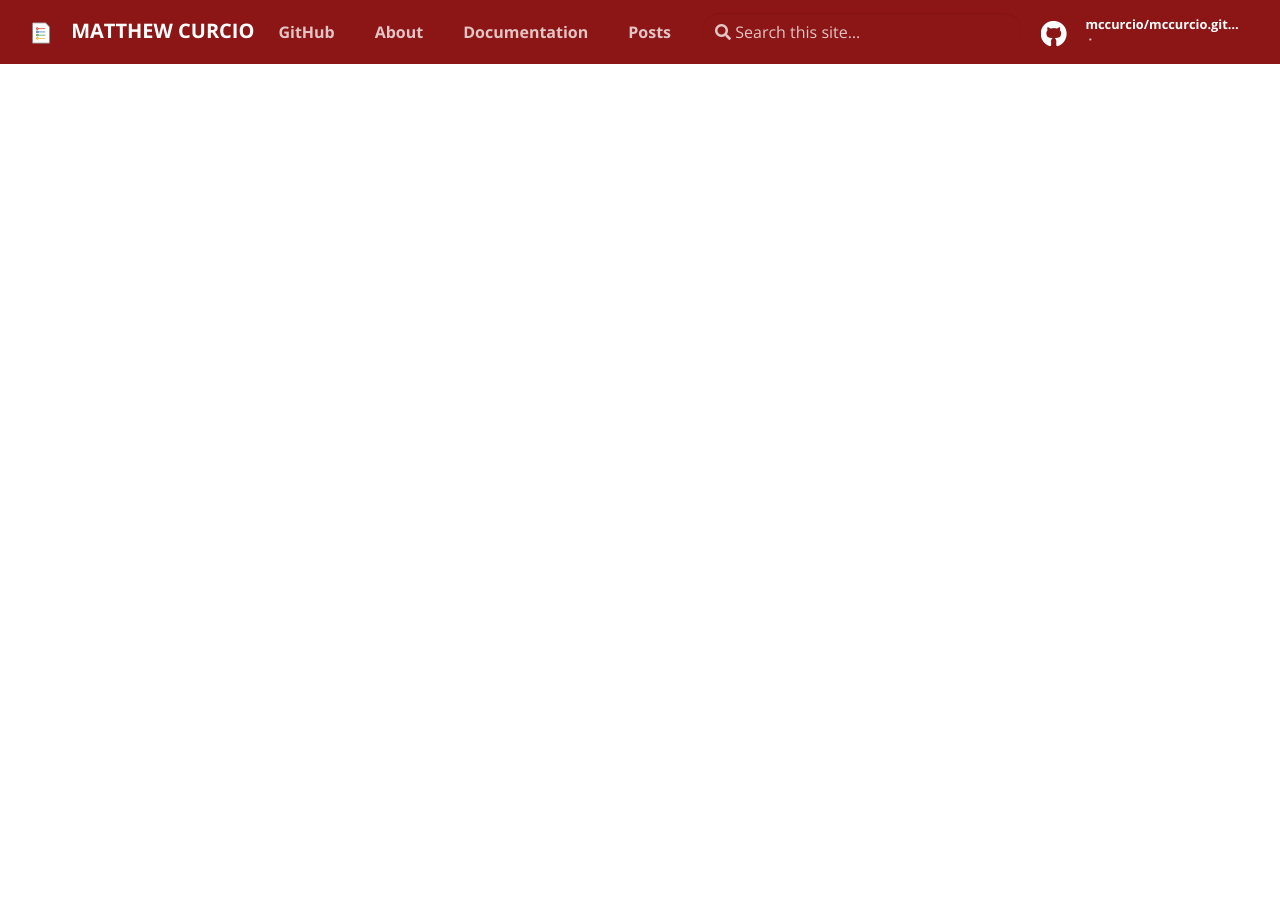
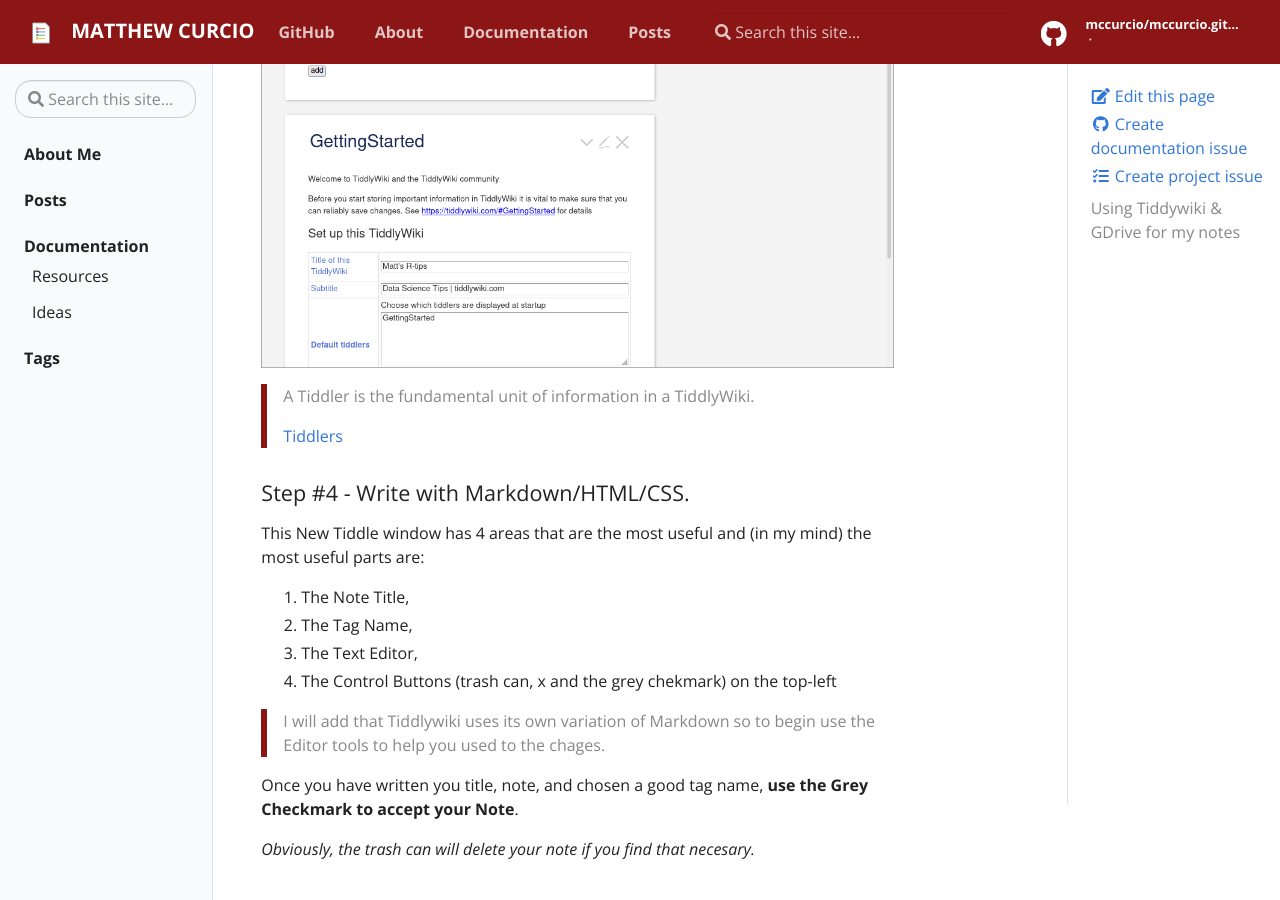
Before and after one commit to mccurcio/mccurcio.github.io, a Jekyll site: the page built from _posts/2022-03-15-tiddlywiki.md, in a window 1280 px wide and 900 px high, scrolled down 3391 px. Built offline with Jekyll 4.4.1, drawn with Linux system fonts in a browser that asks for light colours; our own code applies the rules of GitHub Pages for plain Markdown files; some of the changed text lies outside the part shown.

Commit message:
Added Step 1-3

```diff
--- a/_posts/2022-03-15-tiddlywiki.md
+++ b/_posts/2022-03-15-tiddlywiki.md
@@ -49,6 +49,39 @@
 
 ![](/assets/img/GettingStarted-titles.png)
 
-- The simplest way to start is by adding your own titles and sub-titles.
+The simplest way to start is by adding your:
 
-- It's that easy.
+ 1. Title of your new doc,
+ 2. Subtitle
+
+ That both show on the right-hand side.
+
+### Step #3 - Write a Note
+
+After changing the Titles, you can start writing immediately.
+
+- To open your first Note ([Tiddler](https://tiddlywiki.com/static/Tiddlers.html)), use the **Grey Plus Sign** below your new titles.
+
+This will open a blank tiddler.
+
+![](/assets/img/first-tiddler-note-page.png)
+
+>A Tiddler is the fundamental unit of information in a TiddlyWiki.
+>
+>[Tiddlers](https://tiddlywiki.com/static/Tiddlers.html)
+
+#### Step #4 - Write with Markdown/HTML/CSS.
+
+
+This New Tiddle window has 4 areas that are the most useful and (in my mind) the most useful parts are:
+
+1. The Note Title,
+1. The Tag Name,
+1. The Text Editor,
+1. The Control Buttons (trash can, x and the grey chekmark) on the top-left
+
+>I will add that Tiddlywiki uses its own variation of Markdown so to begin use the Editor tools to help you used to the chages.
+
+Once you have written you title, note, and chosen a good tag name, **use the Grey Checkmark to accept your Note**.
+
+*Obviously, the trash can will delete your note if you find that necesary.*
```
Also changed, not shown: other parts of _posts/2022-03-15-tiddlywiki.md (+2 -2 lines).
